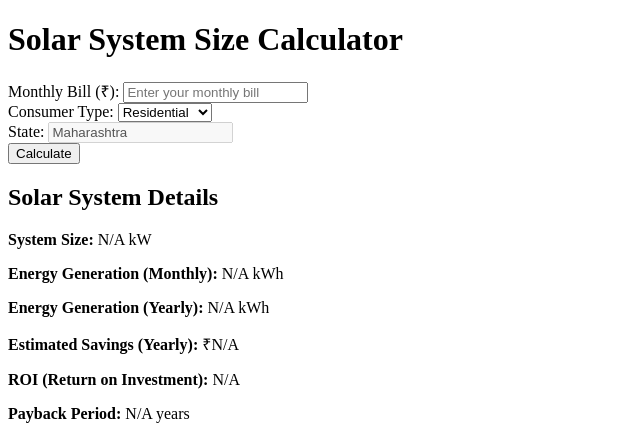
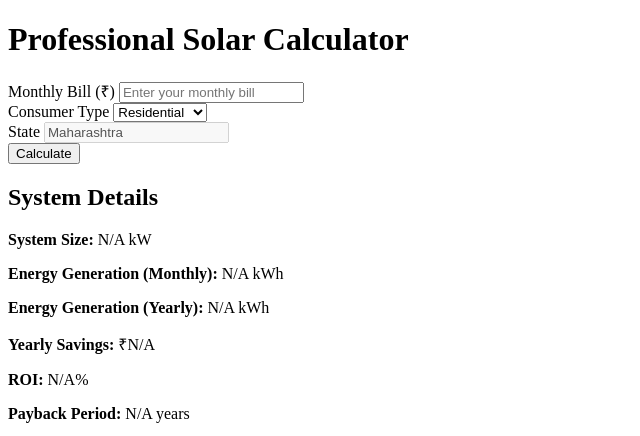
Before and after one commit to prath7550/solar-system-recommendation1, a plain HTML site: page index.html in a window 1280 px wide. Shown: the whole page, without its empty margins (0-640 px from the left). Drawn offline with nearby package versions, Linux system fonts and the light colour scheme.

Commit message:
Update index.html

```diff
--- a/index.html
+++ b/index.html
@@ -3,53 +3,52 @@
 <head>
     <meta charset="UTF-8">
     <meta name="viewport" content="width=device-width, initial-scale=1.0">
-    <title>Professional Solar Calculator</title>
+    <title>Solar System Calculator</title>
+    <link href="https://fonts.googleapis.com/css2?family=Poppins:wght@300;400;600&display=swap" rel="stylesheet">
     <link rel="stylesheet" href="styles.css">
     <script src="https://cdn.jsdelivr.net/npm/chart.js"></script>
-    <link href="https://fonts.googleapis.com/css2?family=Poppins:wght@300;400;600&display=swap" rel="stylesheet">
 </head>
 <body>
-    <div class="container">
-        <header>
-            <h1>Solar System Size Calculator</h1>
-        </header>
+    <div class="calculator-container">
+        <div class="calculator-header">
+            <h1>Professional Solar Calculator</h1>
+        </div>
 
-        <form id="calculatorForm">
+        <div class="calculator-form">
             <div class="form-group">
-                <label for="billAmount">Monthly Bill (₹):</label>
+                <label for="billAmount">Monthly Bill (₹)</label>
                 <input type="number" id="billAmount" placeholder="Enter your monthly bill" required>
             </div>
             <div class="form-group">
-                <label for="type">Consumer Type:</label>
-                <select id="type" required>
+                <label for="type">Consumer Type</label>
+                <select id="type">
                     <option value="R">Residential</option>
                     <option value="C">Commercial</option>
                     <option value="I">Industrial</option>
                 </select>
             </div>
-
             <div class="form-group">
-                <label for="state">State:</label>
+                <label for="state">State</label>
                 <input type="text" id="state" value="Maharashtra" disabled>
             </div>
-
             <div class="form-group">
-                <button type="submit">Calculate</button>
+                <button id="calculateButton">Calculate</button>
             </div>
-        </form>
-
-        <div id="result">
-            <h2>Solar System Details</h2>
-            <p><strong>System Size:</strong> <span id="systemSize">N/A</span> kW</p>
-            <p><strong>Energy Generation (Monthly):</strong> <span id="monthlyGeneration">N/A</span> kWh</p>
-            <p><strong>Energy Generation (Yearly):</strong> <span id="yearlyGeneration">N/A</span> kWh</p>
-            <p><strong>Estimated Savings (Yearly):</strong> ₹<span id="yearlySavings">N/A</span></p>
-            <p><strong>ROI (Return on Investment):</strong> <span id="roi">N/A</span></p>
-            <p><strong>Payback Period:</strong> <span id="paybackPeriod">N/A</span> years</p>
         </div>
 
-        <div id="chartContainer">
-            <canvas id="roiChart"></canvas>
+        <div class="result-container" id="resultContainer">
+            <h2>System Details</h2>
+            <div class="result-details">
+                <p><strong>System Size:</strong> <span id="systemSize">N/A</span> kW</p>
+                <p><strong>Energy Generation (Monthly):</strong> <span id="monthlyGeneration">N/A</span> kWh</p>
+                <p><strong>Energy Generation (Yearly):</strong> <span id="yearlyGeneration">N/A</span> kWh</p>
+                <p><strong>Yearly Savings:</strong> ₹<span id="yearlySavings">N/A</span></p>
+                <p><strong>ROI:</strong> <span id="roi">N/A</span>%</p>
+                <p><strong>Payback Period:</strong> <span id="paybackPeriod">N/A</span> years</p>
+            </div>
+            <div class="chart-container">
+                <canvas id="roiChart"></canvas>
+            </div>
         </div>
     </div>
 
```
